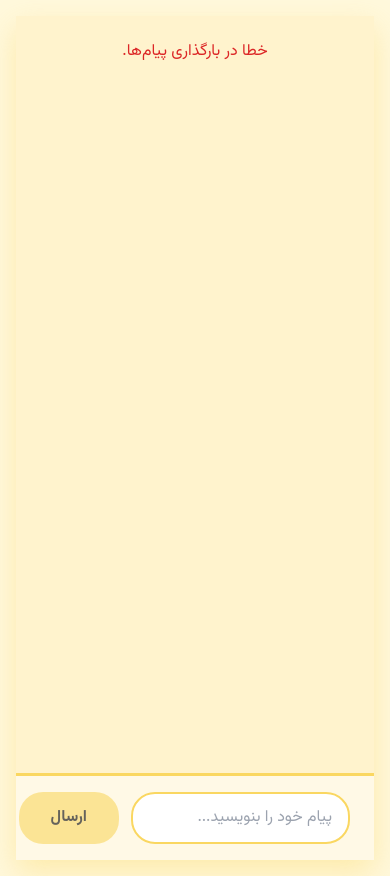
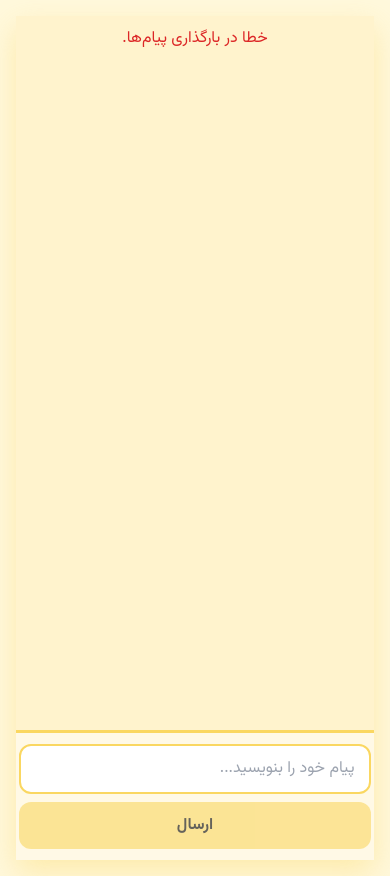
Before and after one commit to King-Navid/MyMate, a website: page public/chat.html in a window 390 px wide. Drawn offline with nearby package versions, Linux system fonts and the light colour scheme; no server answers.

Commit message:
Update chat.html

```diff
--- a/public/chat.html
+++ b/public/chat.html
@@ -118,6 +118,38 @@
         max-width: 100%;
       }
     }
+    @media (max-width: 700px) {
+      #chatContainer {
+        height: 100vh !important;
+        border-radius: 0 !important;
+        max-width: 100vw !important;
+        min-width: 0;
+      }
+      #messages {
+        padding: 0.7rem 0.2rem !important;
+      }
+      .msg-user, .msg-admin {
+        font-size: 1rem !important;
+        padding: 0.7rem 0.9rem !important;
+        border-radius: 12px !important;
+        max-width: 95vw !important;
+      }
+      #inputBar {
+        padding: 0.7rem 0.2rem !important;
+        flex-direction: column;
+        gap: 0.5rem;
+      }
+      #msgInput {
+        font-size: 1rem !important;
+        padding: 0.7rem 0.9rem !important;
+        border-radius: 12px !important;
+      }
+      #inputBar button {
+        font-size: 1rem !important;
+        padding: 0.7rem 1.2rem !important;
+        border-radius: 12px !important;
+      }
+    }
   </style>
 </head>
 <body>
```
